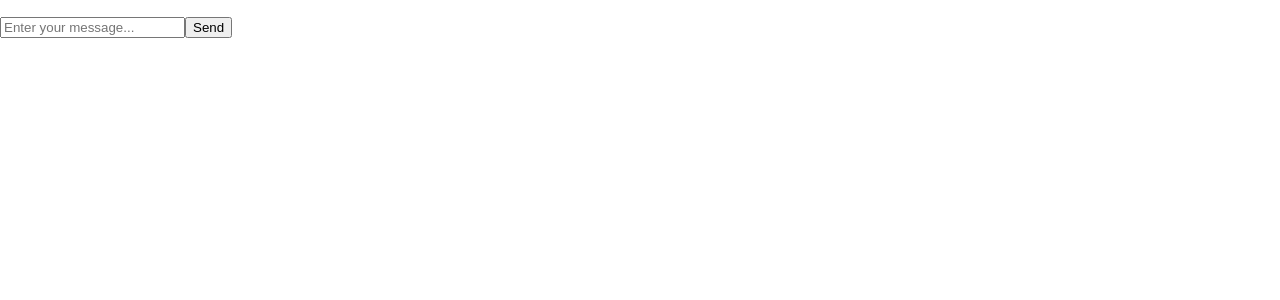
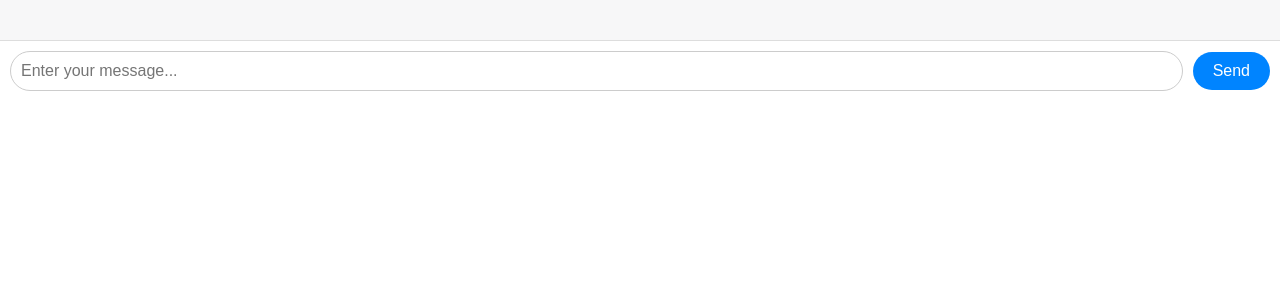
Before and after one commit to thecourageyu/chatui, a React (Create React App) app in the folder frontend/: page / in a window 1280 px wide. Shown: the top 300 px of the page. Built offline with nearby package versions, Linux system fonts and the light colour scheme.

Commit message:
add css and test axios post fastapi

```diff
--- a/frontend/src/components/ChatUI.js
+++ b/frontend/src/components/ChatUI.js
@@ -1,11 +1,11 @@
 
 import React, { useEffect } from "react";
 import { useState } from "react";
-// import HelloWorld from "./HelloWorld";
-// import { Container } from './components/Container';
+
 
 import InputArea from "./InputArea";
 import axios from "axios";
+import MessageContainer from "./MessageContainer";
 
 
 
@@ -159,22 +159,7 @@ function ChatUI() {
   const msgText = BOT_MSGS[r];
 
   const [query, setQuery] = useState("Hi, BMW!");
-  const [msg, setMsg] = useState("FQ, BMW!");
-  // const [history, setHistory] = useState([
-  //   { role: "bot", message: "Hello world!", side: "left" },
-  // ]);
-
   const [history, setHistory] = useState([])
-  const [idx, setIdx] = useState(0);
-
-  // const addHistory = (content) => {
-  //   setHistory([
-  //     ...history,
-  //     content,
-  //   ]);
-  // };
-
-
 
   // Function to add a new message to the message history
   const addHistory = (newMessage) => {
@@ -209,13 +194,15 @@ function ChatUI() {
 
   return (
     <div>
-      <ul key="hmap">
+      {/* <ul key="hmap">
         {history.map((h) => (
           <p>
             {h.role}: {h.message}
           </p>
         ))}
-      </ul>
+      </ul> */}
+
+      <MessageContainer messages={history}></MessageContainer>
 
       {/* <form className="msger-inputarea"> */}
 
--- /dev/null
+++ b/frontend/src/components/InputArea.css
@@ -0,0 +1,45 @@
+/* Main styling for the input area container */
+.msger-inputarea {
+    display: flex;
+    padding: 10px;
+    border-top: 1px solid #ddd;
+    background-color: #fff;
+    align-items: center;
+    gap: 10px;
+    max-height: 70px;
+  }
+
+  /* Input field styling */
+  .msger-input {
+    flex: 1;
+    padding: 10px;
+    font-size: 16px;
+    border: 1px solid #ccc;
+    border-radius: 20px;
+    outline: none;
+    transition: border-color 0.3s;
+  }
+
+  .msger-input:focus {
+    border-color: #0084ff;
+  }
+
+  /* Send button styling */
+  .msger-send-btn {
+    background-color: #0084ff;
+    color: #fff;
+    border: none;
+    border-radius: 20px;
+    padding: 10px 20px;
+    font-size: 16px;
+    cursor: pointer;
+    transition: background-color 0.3s;
+  }
+
+  .msger-send-btn:hover {
+    background-color: #006bbf;
+  }
+
+  .msger-send-btn:active {
+    background-color: #005da6;
+  }
--- a/frontend/src/components/InputArea.js
+++ b/frontend/src/components/InputArea.js
@@ -1,4 +1,7 @@
 import { useState } from "react";
+import axios from 'axios';
+
+import "./InputArea.css";
 
 const BOT_MSGS = [
   "Hi, how are you?",
@@ -27,9 +30,34 @@ function InputArea({ addHistory }) {
     addHistory(userMessage);
 
     // Generate and add bot response
-    const botMsg = botResponse();
-    const aiMessage = { message: botMsg, role: "bot", idx: Date.now() + 1, side: "left" };
-    addHistory(aiMessage);
+    // const botMsg = botResponse();
+    // const aiMessage = { message: botMsg, role: "bot", idx: Date.now() + 1, side: "left" };
+    // addHistory(aiMessage);
+
+    axios
+    .post("http://localhost:23456/text/generate/", {
+      user_id: "YZK43",
+      conversation_id: "room1",
+      user_query: input,
+      message_id: 0,
+      temperature: 0.2,
+      max_new_tokens: 1024,
+    })
+    .then((response) => {
+      console.log(response);
+      const botMsg = response.data.text;
+      const aiMessage = { message: botMsg, role: "bot", idx: Date.now() + 1, side: "left" };
+
+      addHistory(aiMessage);
+
+    })
+    .catch((error) => {
+      console.log(error);
+      const botMsg = botResponse();
+      const aiMessage = { message: botMsg, role: "bot", idx: Date.now() + 1, side: "left" };
+
+      addHistory(aiMessage);
+    });
 
     // Clear input field
     setInput("");
--- /dev/null
+++ b/frontend/src/components/MessageContainer.css
@@ -0,0 +1,55 @@
+/* Main container styling */
+.message-container {
+    display: flex;
+    flex-direction: column;
+    gap: 10px;
+    padding: 20px;
+    max-height: 80vh;
+    overflow-y: auto;
+    background-color: #f7f7f8;
+  }
+
+  /* Common message styling */
+  .message {
+    max-width: 75%;
+    padding: 10px 15px;
+    border-radius: 12px;
+    font-size: 16px;
+    line-height: 1.4;
+    display: inline-block;
+    box-shadow: 0 1px 3px rgba(0, 0, 0, 0.1);
+  }
+
+  /* Bot message styling */
+  .bot-message {
+    background-color: #e0e0e0;
+    color: #333;
+    align-self: flex-start;
+    border-top-left-radius: 0;
+  }
+
+  /* User message styling */
+  .user-message {
+    background-color: #0084ff;
+    color: #fff;
+    align-self: flex-end;
+    border-top-right-radius: 0;
+  }
+
+  /* Scrollbar customization for better appearance */
+  .message-container::-webkit-scrollbar {
+    width: 8px;
+  }
+
+  .message-container::-webkit-scrollbar-track {
+    background: #f1f1f1;
+  }
+
+  .message-container::-webkit-scrollbar-thumb {
+    background: #888;
+    border-radius: 4px;
+  }
+
+  .message-container::-webkit-scrollbar-thumb:hover {
+    background: #555;
+  }
--- /dev/null
+++ b/frontend/src/components/MessageContainer.js
@@ -0,0 +1,19 @@
+import React from "react";
+import "./MessageContainer.css"; // Assuming CSS is stored in the same folder
+
+const MessageContainer = ({ messages }) => {
+  return (
+    <div className="message-container">
+      {messages.map((message) => (
+        <div
+          key={message.idx}
+          className={`message ${message.role === "user" ? "user-message" : "bot-message"}`}
+        >
+          <div className="message-text">{message.message}</div>
+        </div>
+      ))}
+    </div>
+  );
+};
+
+export default MessageContainer;
```
Also changed, not shown: frontend/src/components/container.js (deleted, +0 -67 lines).
